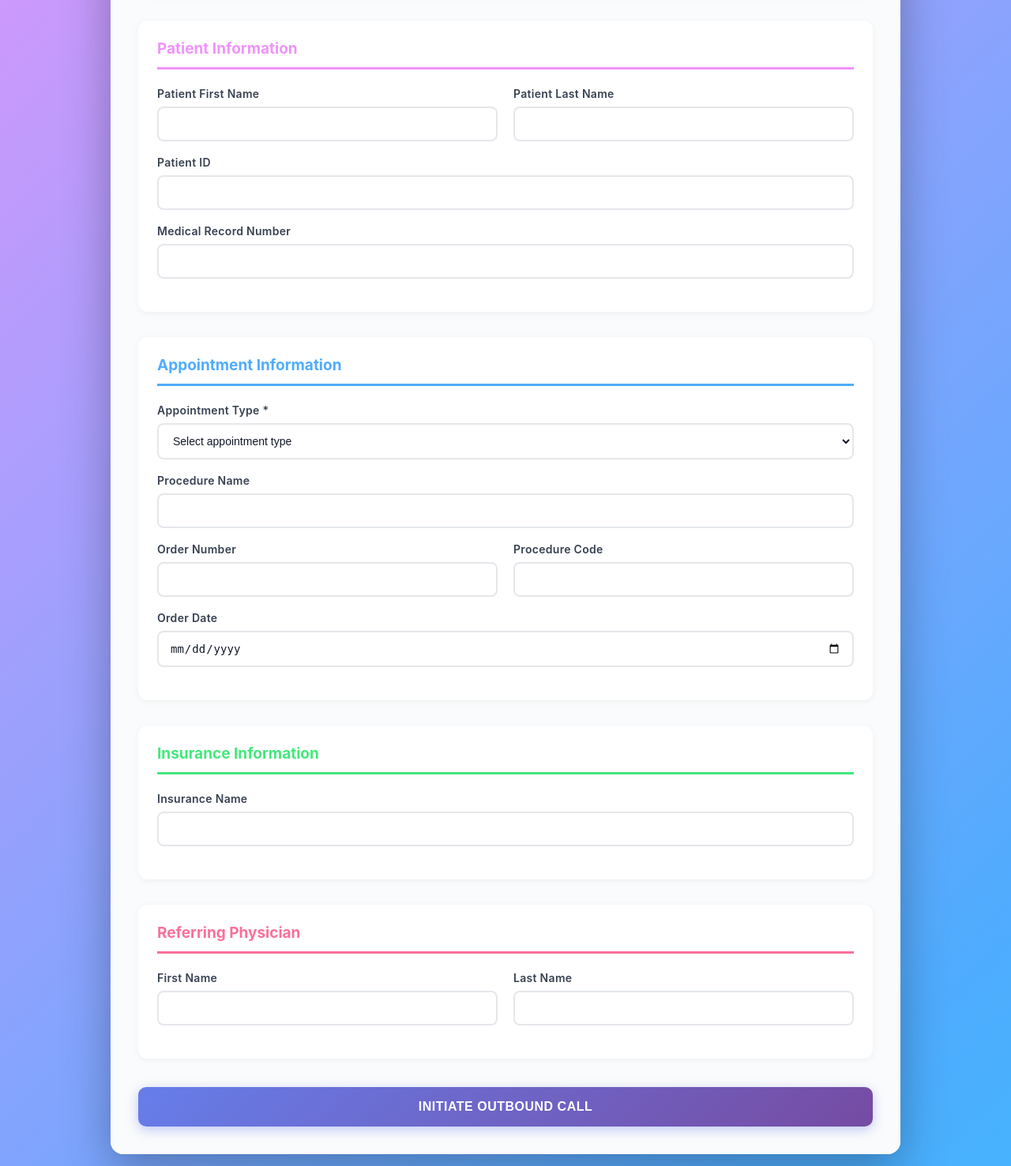
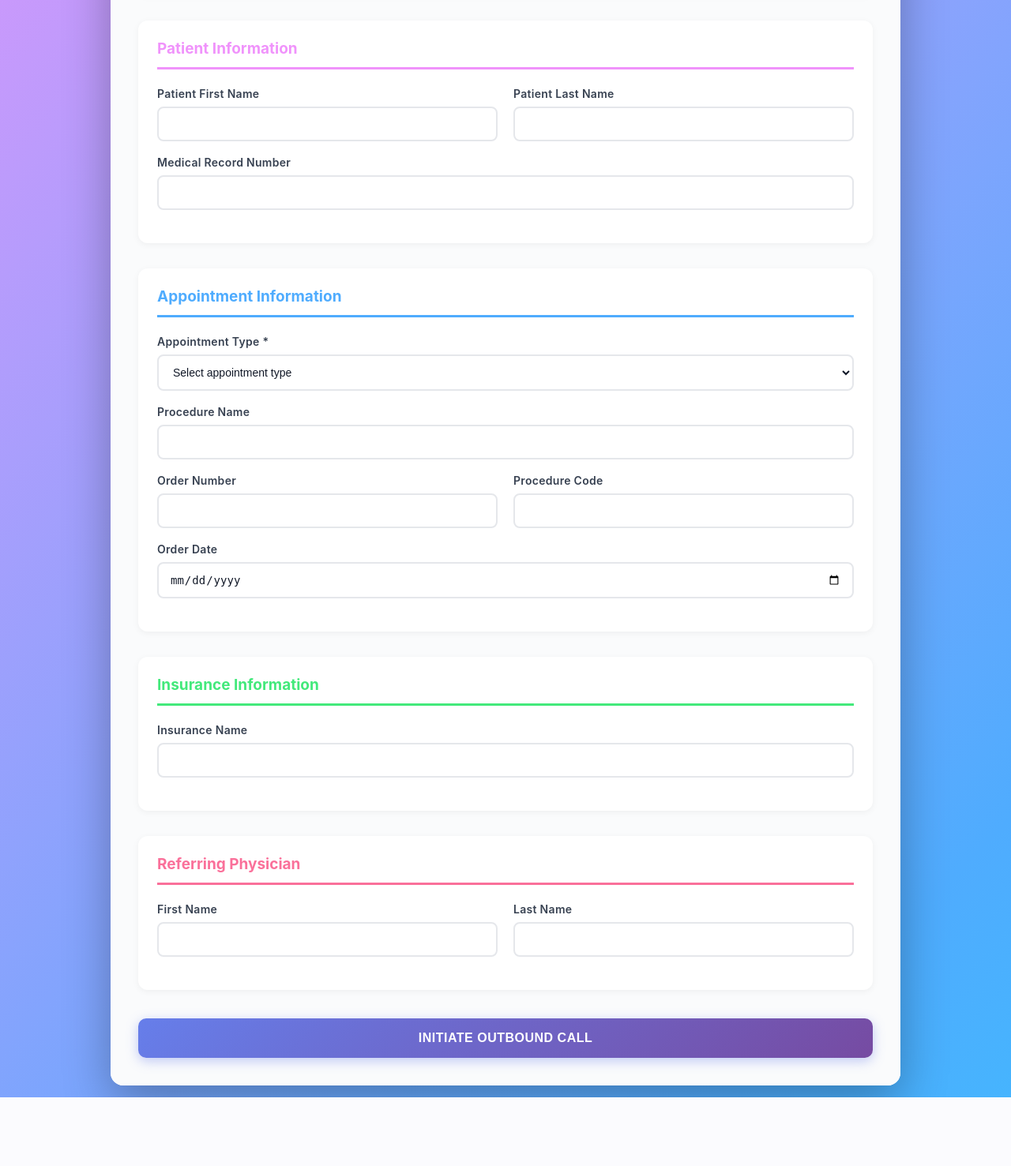
Before and after one commit to adnan8914/Outbound_UI_V2, a Flask app: page / in a window 1280 px wide. Shown: the part 397-1874 px from the top of the page at 79% size. After the commit the page ends 1787 px from the top, so only its background shows below. Run offline with Flask 3, Linux system fonts and the light colour scheme.

Commit message:
Update FlowAI outbound UI and dynamic variables

```diff
--- a/app.py
+++ b/app.py
@@ -63,7 +63,11 @@ def validate_phone_number(phone):
 
 @app.route('/')
 def index():
-    return render_template('index.html')
+    return render_template('index.html'), 200
+
+@app.route('/health')
+def health():
+    return jsonify({"status": "healthy"}), 200
 
 @app.route('/api/make-call', methods=['POST'])
 def make_call():
@@ -121,6 +125,9 @@ def make_call():
             if key not in processed_vars:
                 processed_vars[key] = " "
 
+        # Explicitly remove patient_id if present; it should not be sent
+        processed_vars.pop("patient_id", None)
+
         # Handle CT_Type based on appointment type
         appointment_type = processed_vars.get('patient_appointment_type', '').strip()
         if appointment_type == 'CT Scan':
--- a/templates/index.html
+++ b/templates/index.html
@@ -491,10 +491,6 @@
                         </div>
                     </div>
                     <div class="form-group">
-                        <label for="patient_id">Patient ID</label>
-                        <input type="text" id="patient_id" name="patient_id">
-                    </div>
-                    <div class="form-group">
                         <label for="medical_record_number">Medical Record Number</label>
                         <input type="text" id="medical_record_number" name="medical_record_number">
                     </div>
@@ -602,7 +598,6 @@
                 to_number: document.getElementById('to_number').value.trim(),
                 dynamic_variables: {
                     patient_name: patientName,
-                    patient_id: document.getElementById('patient_id').value.trim(),
                     medical_record_number: document.getElementById('medical_record_number').value.trim(),
                     patient_appointment_type: document.getElementById('patient_appointment_type').value.trim(),
                     procedure_name: document.getElementById('procedure_name').value.trim(),
```
Also changed, not shown: 1 other file.
